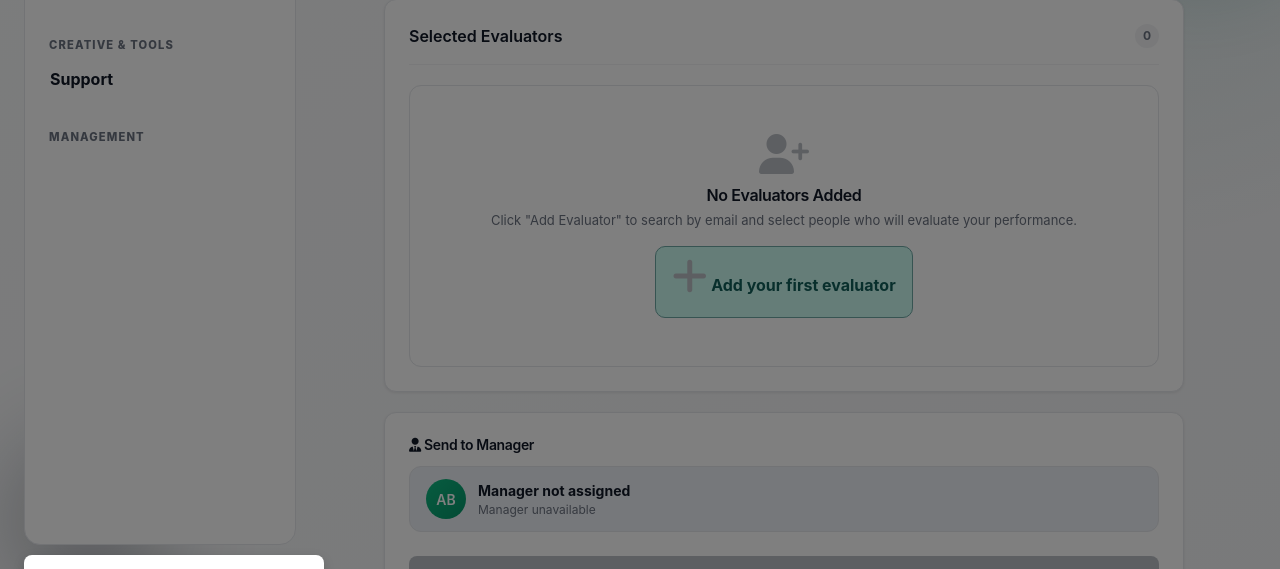
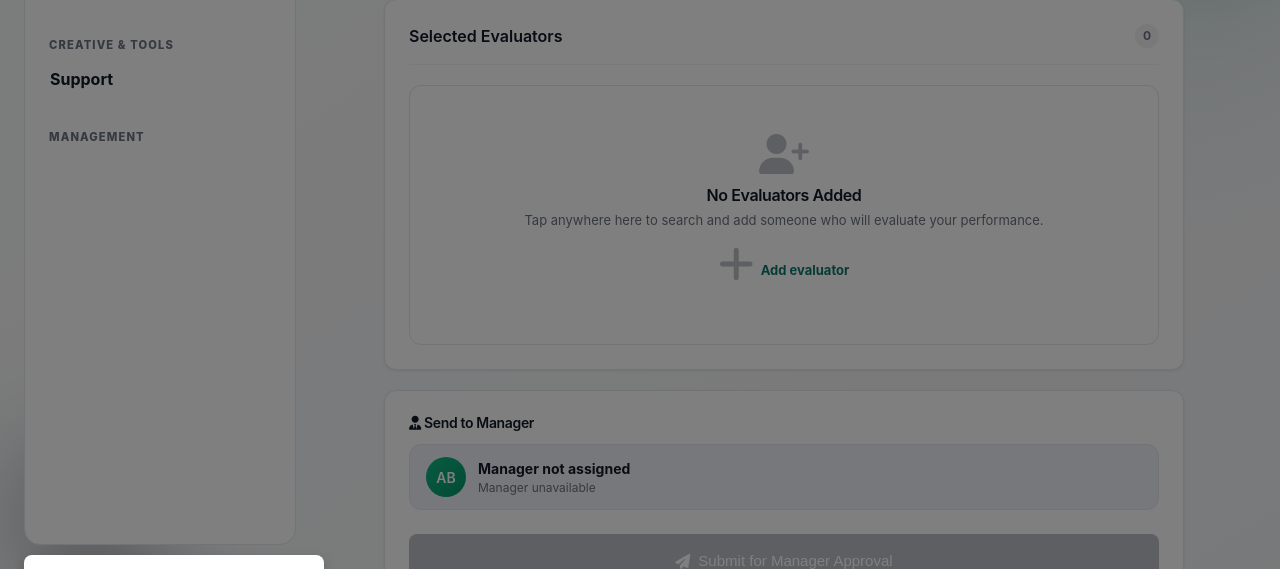
Before and after one commit to ali-m07/automation-hub, a FastAPI app: template templates/feedback/nominate.html in a window 1280 px wide. Shown: the part 231-800 px from the top of the page. Run offline with FastAPI, Linux system fonts and the light colour scheme; the template is opened without the code that fills it, so the values that code supplies are empty.

Commit message:
Make evaluator empty state directly interactive

```diff
--- a/templates/feedback/nominate.html
+++ b/templates/feedback/nominate.html
@@ -349,6 +349,15 @@
             text-align: center;
             padding: 48px 24px;
             color: var(--gray-500);
+            cursor: pointer;
+            border-radius: 12px;
+            transition: background-color .18s ease, color .18s ease;
+        }
+
+        .empty-state:hover,
+        .empty-state:focus-visible {
+            background: color-mix(in srgb, var(--accent) 6%, transparent);
+            outline: none;
         }
 
         .empty-state i {
@@ -368,22 +377,14 @@
             font-size: 13px;
         }
 
-        .empty-state-action {
-            margin-top: 16px;
-            min-height: 42px;
-            padding: 9px 16px;
-            border: 1px solid color-mix(in srgb, var(--accent) 55%, var(--border-color));
-            border-radius: 10px;
-            background: var(--accent-soft);
-            color: var(--on-accent-soft);
-            font: inherit;
+        .empty-state-hint {
+            display: inline-flex;
+            align-items: center;
+            gap: 7px;
+            margin-top: 14px;
+            color: var(--accent);
+            font-size: 13px;
             font-weight: 700;
-            cursor: pointer;
-        }
-
-        .empty-state-action:hover {
-            border-color: var(--accent);
-            transform: translateY(-1px);
         }
 
         /* Modal Styles */
@@ -666,14 +667,14 @@
                 <span class="selected-count" id="selectedCount">0</span>
             </div>
             <div id="evaluatorsList" class="evaluators-list">
-                <div class="empty-state" id="emptyState">
+                <div class="empty-state" id="emptyState" role="button" tabindex="0"
+                     onclick="openUserPicker()"
+                     onkeydown="if (event.key === 'Enter' || event.key === ' ') { event.preventDefault(); openUserPicker(); }"
+                     aria-label="Add your first evaluator">
                     <i class="fas fa-user-plus"></i>
                     <h3>No Evaluators Added</h3>
-                    <p>Click "Add Evaluator" to search by email and select people who will evaluate your performance.</p>
-                    <button type="button" class="empty-state-action" onclick="openUserPicker()">
-                        <i class="fas fa-plus"></i>
-                        Add your first evaluator
-                    </button>
+                    <p>Tap anywhere here to search and add someone who will evaluate your performance.</p>
+                    <span class="empty-state-hint"><i class="fas fa-plus"></i> Add evaluator</span>
                 </div>
             </div>
         </div>
```
